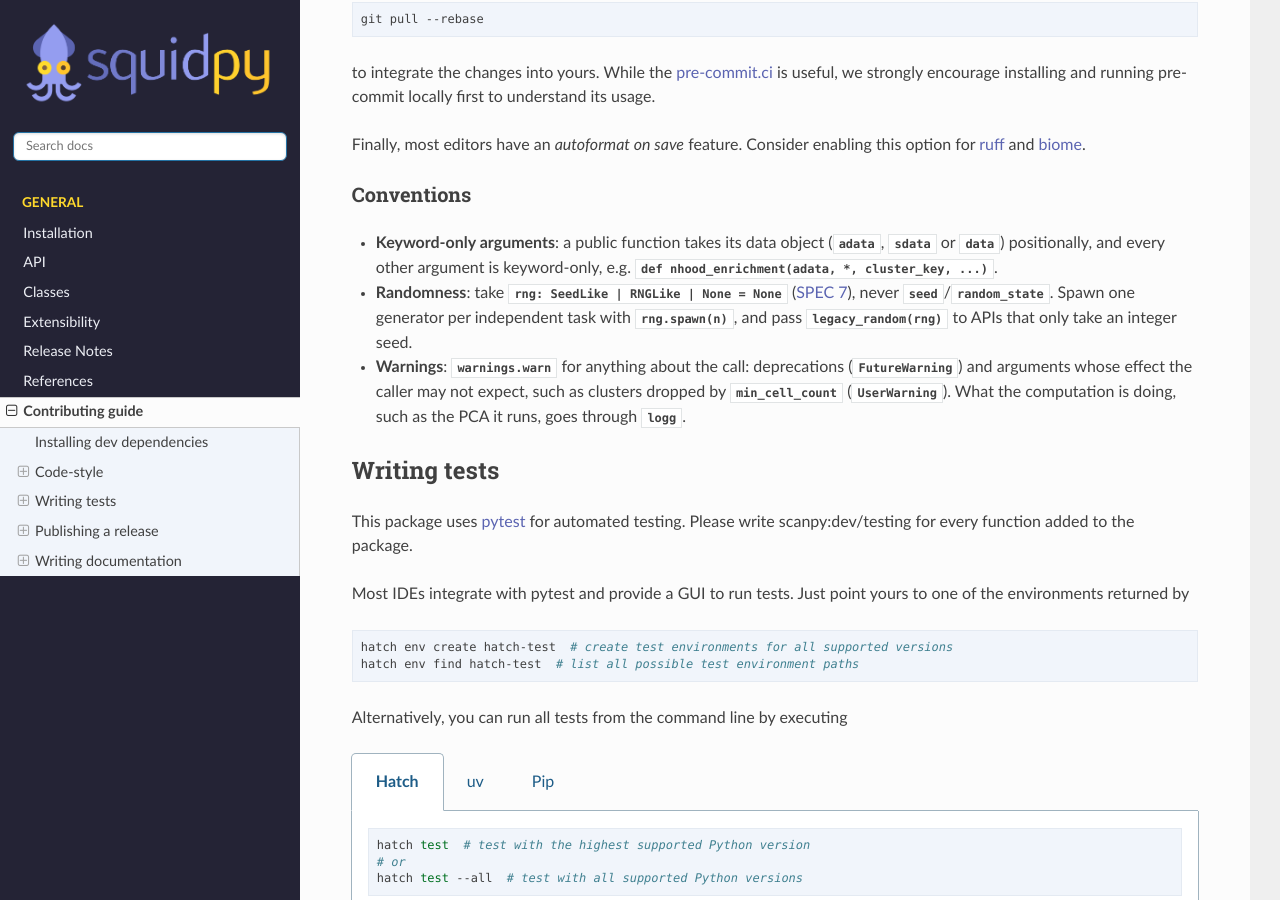
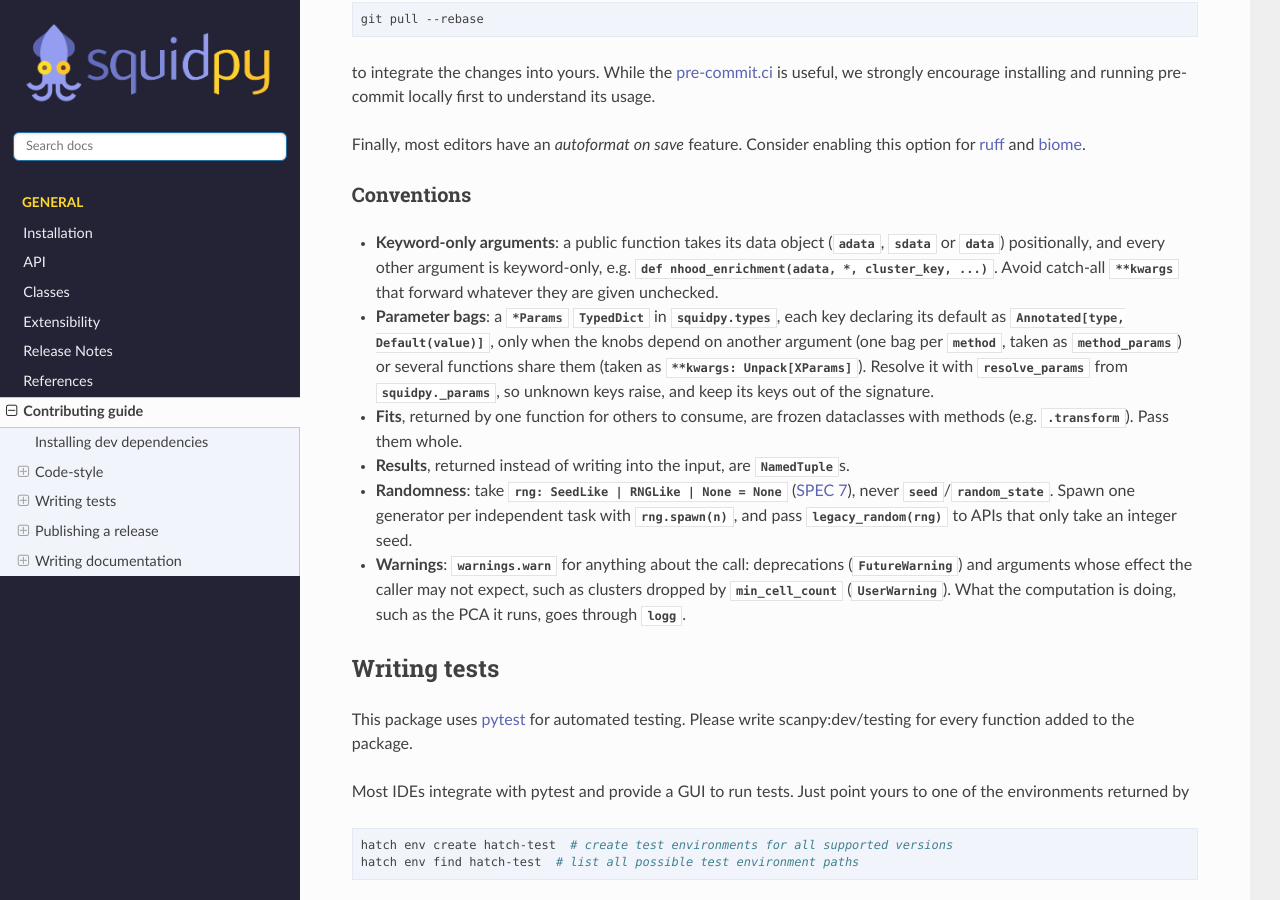
Before and after one commit to scverse/squidpy, a Sphinx documentation site: the page built from docs/contributing.md, in a window 1280 px wide and 900 px high, scrolled down 2343 px. Built offline with Sphinx 7.4.7 and the Read the Docs theme 3.1.0, drawn with Linux system fonts in a browser that asks for light colours; pages that are not in the unit, such as notebooks, are missing from menus; the version number could not be read and is left out; cross-references to code outside the pages are shown as plain code.

Commit message:
Document the API conventions in the contribution guide
When a setting stays a keyword argument, when it becomes a *Params bag
(method_params= vs **Unpack), and what Fits and Results are.

```diff
--- a/docs/contributing.md
+++ b/docs/contributing.md
@@ -169,7 +169,10 @@
 
 ### Conventions
 
-- **Keyword-only arguments**: a public function takes its data object (`adata`, `sdata` or `data`) positionally, and every other argument is keyword-only, e.g. `def nhood_enrichment(adata, *, cluster_key, ...)`.
+- **Keyword-only arguments**: a public function takes its data object (`adata`, `sdata` or `data`) positionally, and every other argument is keyword-only, e.g. `def nhood_enrichment(adata, *, cluster_key, ...)`. Avoid catch-all `**kwargs` that forward whatever they are given unchecked.
+- **Parameter bags**: a `*Params` {class}`~typing.TypedDict` in {mod}`squidpy.types`, each key declaring its default as `Annotated[type, Default(value)]`, only when the knobs depend on another argument (one bag per `method`, taken as `method_params`) or several functions share them (taken as `**kwargs: Unpack[XParams]`). Resolve it with `resolve_params` from `squidpy._params`, so unknown keys raise, and keep its keys out of the signature.
+- **Fits**, returned by one function for others to consume, are frozen dataclasses with methods (e.g. `.transform`). Pass them whole.
+- **Results**, returned instead of writing into the input, are {class}`~typing.NamedTuple`s.
 - **Randomness**: take `rng: SeedLike | RNGLike | None = None` ([SPEC 7](https://scientific-python.org/specs/spec-0007/)), never `seed`/`random_state`. Spawn one generator per independent task with `rng.spawn(n)`, and pass `legacy_random(rng)` to APIs that only take an integer seed.
 - **Warnings**: `warnings.warn` for anything about the call: deprecations (`FutureWarning`) and arguments whose effect the caller may not expect, such as clusters dropped by `min_cell_count` (`UserWarning`). What the computation is doing, such as the PCA it runs, goes through `logg`.
 
```
